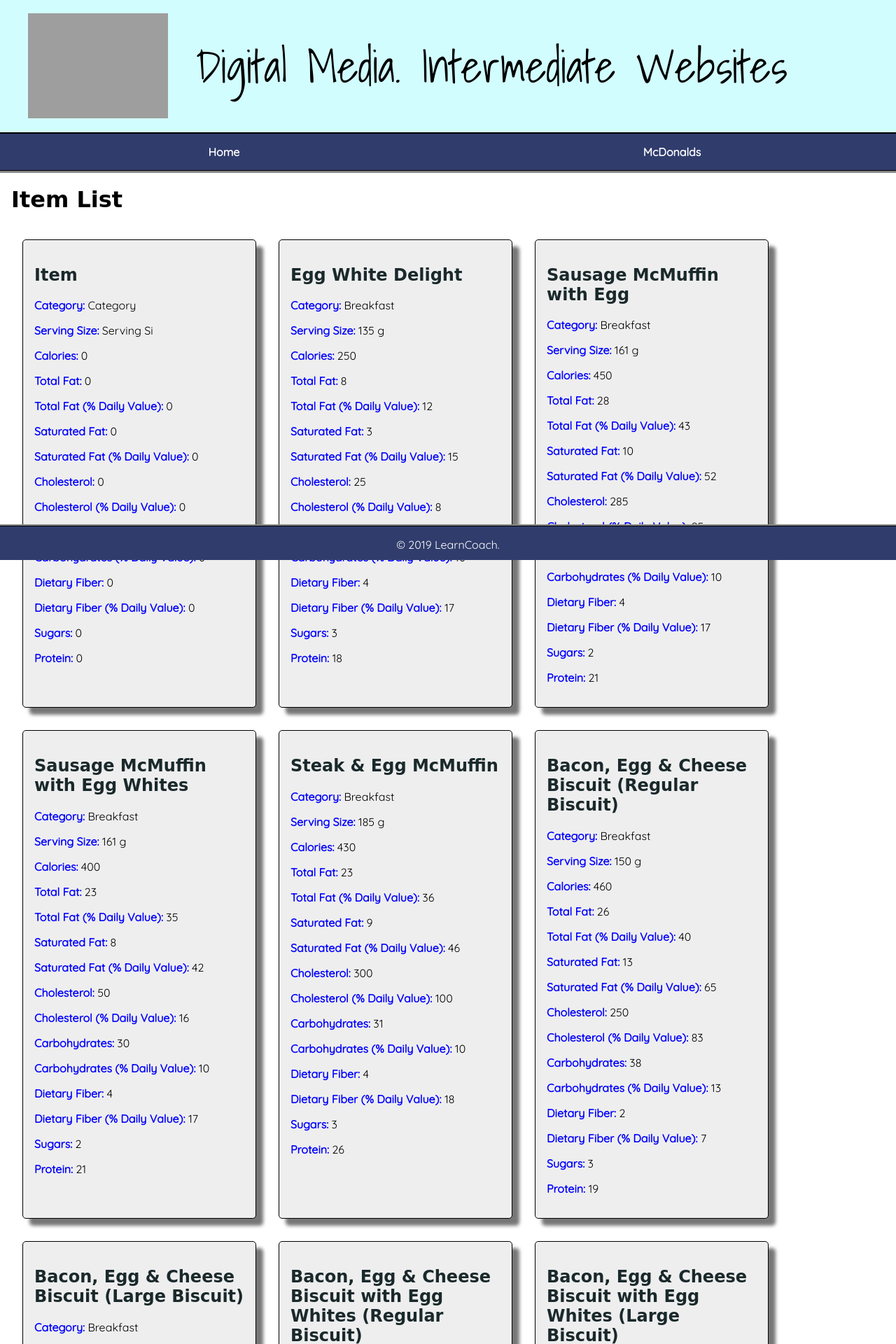
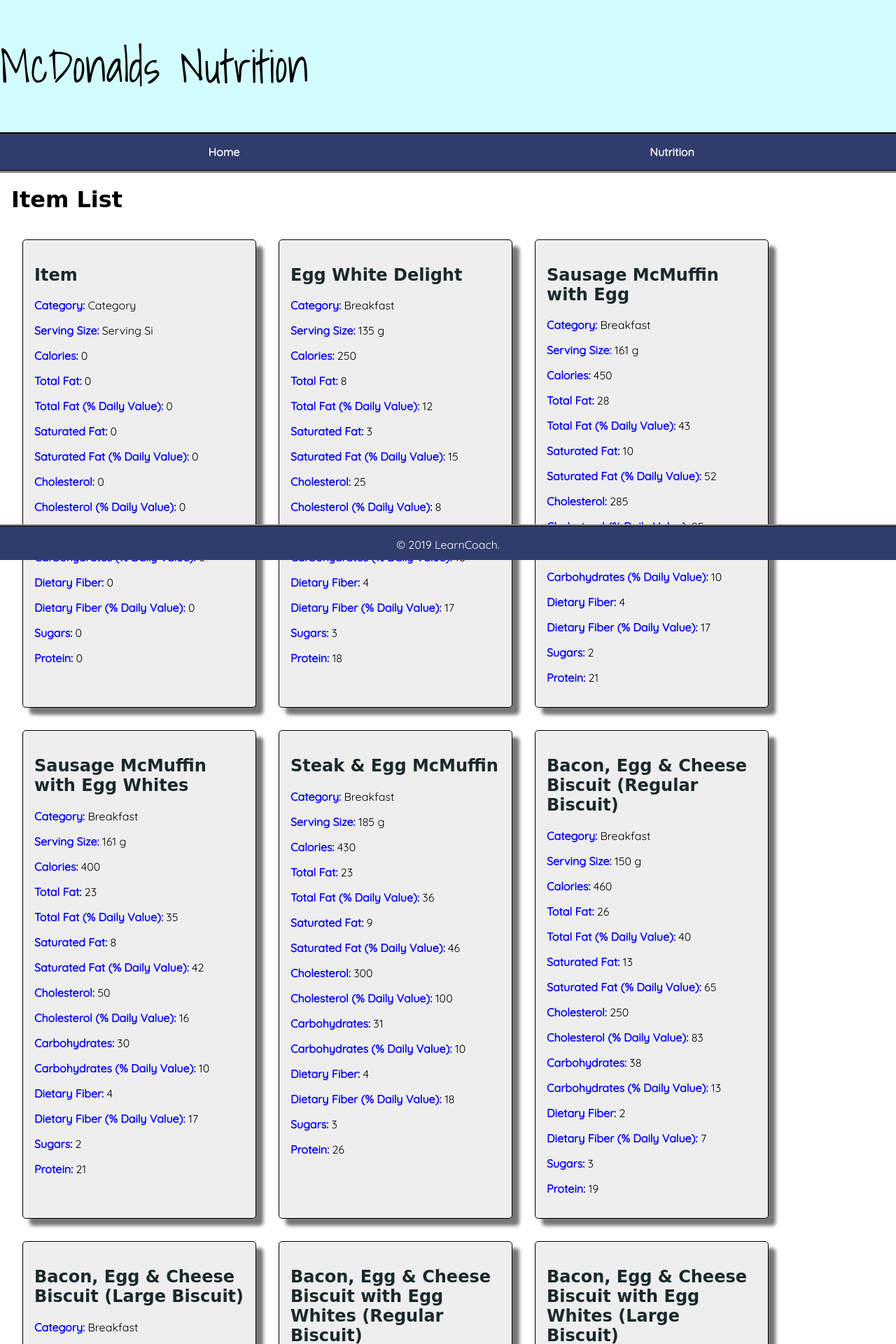
Before and after one commit to Eamonn00/Eamonn-Thwaites---Starter-Files, a PHP site: page /mcdonalds.php in a window 1280 px wide. Shown: the top 1920 px of the page at 70% size. Run offline with PHP 8.4, Linux system fonts and the light colour scheme; data comes from the database, SQL or seed files in the repository; some web fonts are replaced; grey boxes are pictures that could not be loaded.

Commit message:
Added Titles

```diff
--- a/McDonalds/index.php
+++ b/McDonalds/index.php
@@ -7,7 +7,7 @@
 
         <div id="menuItems">
             <p><a class="active" href="index.php">Home</a></p>
-            <p><a href="mcdonalds.php">McDonalds</a></p>
+            <p><a href="mcdonalds.php">Nutrition</a></p>
         </div>
 
     </nav>
--- a/McDonalds/mcdonalds.php
+++ b/McDonalds/mcdonalds.php
@@ -7,7 +7,7 @@
 
         <div id="menuItems">
             <p><a class="active" href="index.php">Home</a></p>
-            <p><a href="mcdonalds.php">McDonalds</a></p>
+            <p><a href="mcdonalds.php">Nutrition</a></p>
         </div>
 
     </nav>
--- a/McDonalds/topbit.php
+++ b/McDonalds/topbit.php
@@ -3,12 +3,12 @@
     <meta charset="UTF-8">
     <meta name="viewport" content="width=device-width, initial-scale=1.0">
     <link rel="stylesheet" href="css/main.css">
-    <title>Digital Media. Intermediate Websites</title>
+    <title>McDonalds Nutrition</title>
 </head>
 
 <body>
 
     <header>
-        <figure><img src="images/lc.jpg" width="200"></figure>
-        <h1>Digital Media. Intermediate Websites</h1>
+
+        <h1>McDonalds Nutrition</h1>
     </header>
```
